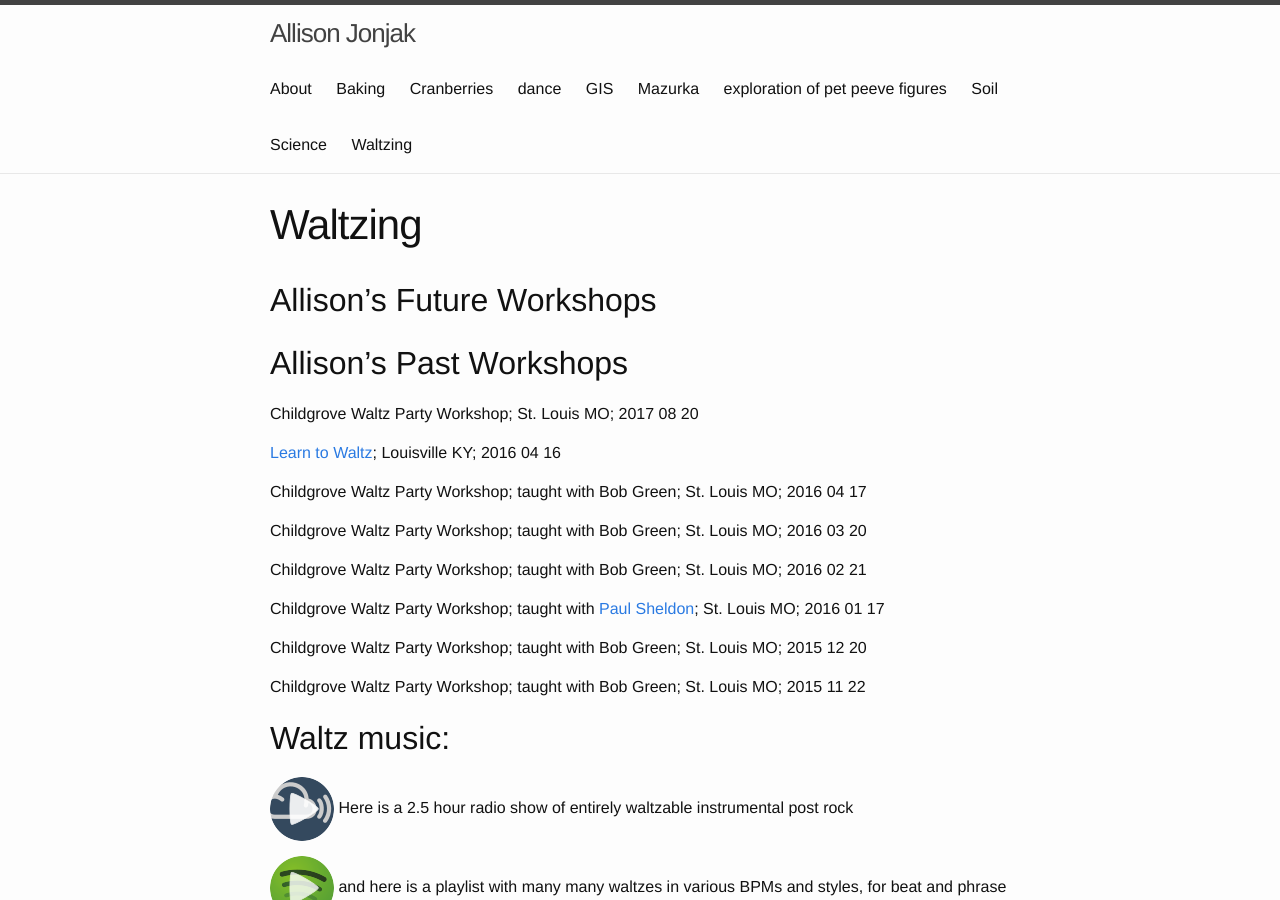
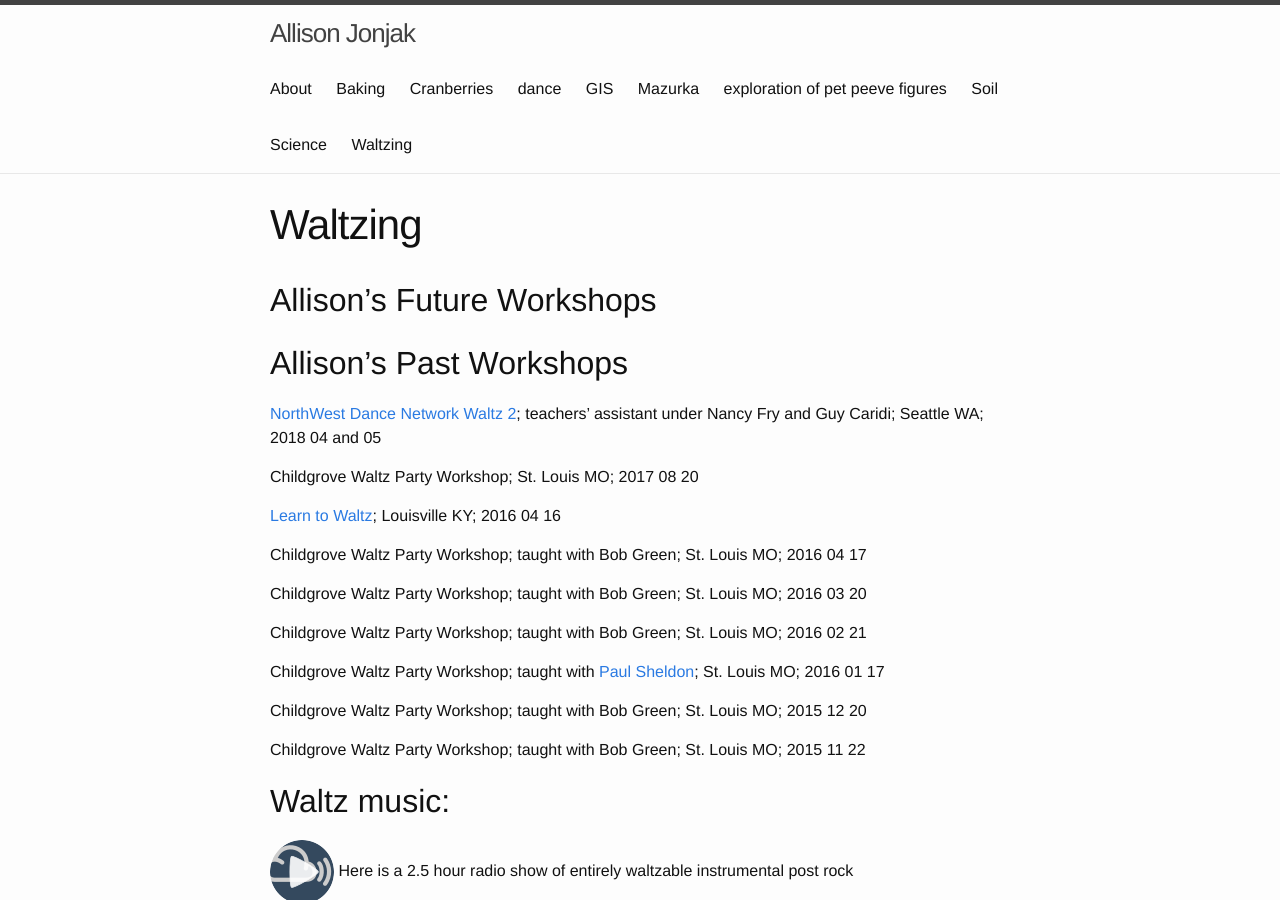
Before and after one commit to cranhandler/cranhandler.github.io, a Jekyll site: the page built from waltzing.md, in a window 1280 px wide and 900 px high. Built offline with Jekyll 4.4.1, drawn with Linux system fonts in a browser that asks for light colours.

Commit message:
Update waltzing.md
add TA at Northwest Dance

```diff
--- a/waltzing.md
+++ b/waltzing.md
@@ -7,6 +7,8 @@ permalink: /waltzing/
 ## Allison's Future Workshops
 
 ## Allison's Past Workshops
+
+[NorthWest Dance Network Waltz 2][];  teachers' assistant under Nancy Fry and Guy Caridi; Seattle WA; 2018 04 and 05
 
 Childgrove Waltz Party Workshop; St. Louis MO; 2017 08 20
 
@@ -57,7 +59,7 @@ Dance with us in St. Louis at our [monthly waltz party][], the Sunday after the
 [American Week]: https://www.cdss.org/programs/dance-music-song-camps/camp-week-archives/17-american
 [2018]: http://socialdance.stanford.edu/Syllabi/Seattle2018.html
 [NorthWest Dance Network]: https://www.nwdance.net
-
+[NorthWest Dance Network Waltz 2]: https://www.nwdance.net/series-and-workshops/series-classes/
 
 
 ---
```
